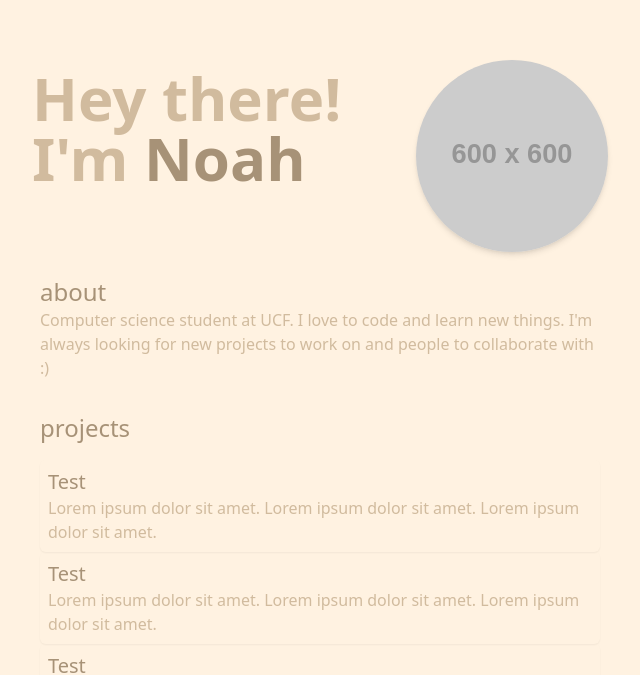
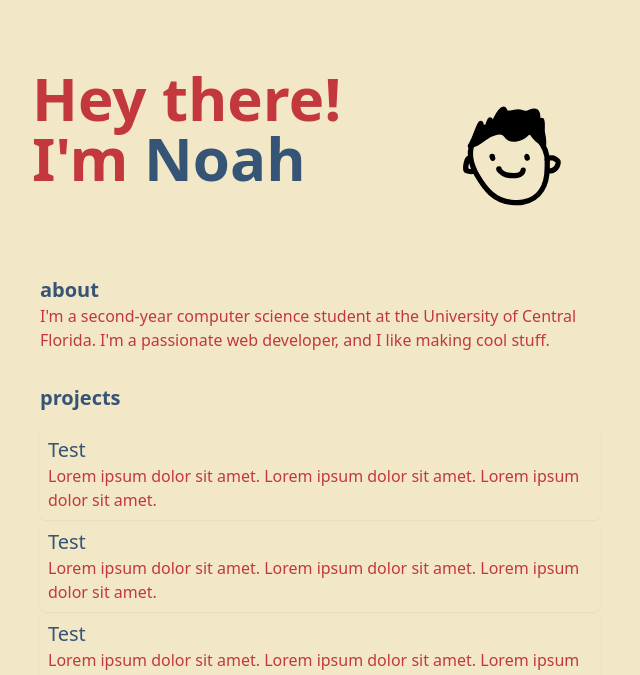
Before and after one commit to noahgerard/portfolio, a SvelteKit app: page / in a window 1280 px wide. Shown: the part 135-810 px from the top of the page, without its empty margins (320-960 px from the left). Built offline with nearby package versions, Linux system fonts and the light colour scheme; some icons are missing.

Commit message:
Greetings

```diff
--- a/src/routes/+page.svelte
+++ b/src/routes/+page.svelte
@@ -2,6 +2,7 @@
 	import Iconlink from "../components/iconlink/page.svelte";
 	import Project from "../components/project/page.svelte";
 
+	import headshot from '$lib/assets/images/mascot.svg';
 </script>
 <div class="flex-col flex h-full mx-auto max-w-xl gap-4 text-secondary">
 	<div class="mt-[20%] flex flex-row w-full h-fit">
@@ -19,19 +20,19 @@
 
 		</div>
 		<div class="ml-auto">
-			<img src="https://placehold.co/600x600" alt="Headshot" class="rounded-full size-32 sm:size-48 shadow-md" />
+			<img src={headshot} alt="Headshot" class="rounded-full size-32 sm:size-48" />
 		</div>
 	</div>
 
 	<div class="p-2 text-primary">
-		<p class="text-2xl">about</p>
+		<p class="text-xl font-semibold">about</p>
 		<p class="text-secondary">
-			{"Computer science student at UCF. I love to code and learn new things. I'm always looking for new projects to work on and people to collaborate with :)"}
+			{"I'm a second-year computer science student at the University of Central Florida. I'm a passionate web developer, and I like making cool stuff."}
 		</p>
 	</div>
 
 	<div class="p-2 text-primary">
-		<p class="text-2xl">projects</p>
+		<p class="text-xl font-semibold">projects</p>
 		<div class="my-4">
 			<Project name="Test" description="Lorem ipsum dolor sit amet. Lorem ipsum dolor sit amet. Lorem ipsum dolor sit amet." github={null} />
 			<Project name="Test" description="Lorem ipsum dolor sit amet. Lorem ipsum dolor sit amet. Lorem ipsum dolor sit amet." github={null} />
--- a/tailwind.config.js
+++ b/tailwind.config.js
@@ -4,10 +4,10 @@ export default {
   theme: {
     extend: {
       colors: {
-        primary: '#A79277',
-        secondary: '#D1BB9E',
-        light: '#EAD8C0',
-        lightest: '#FFF2E1',
+        primary: '#365475',
+        secondary: '#c2383d',
+        light: '#333f4f',
+        lightest: '#f2e8c7',
       }
     },
   },
```
Also changed, not shown: src/lib/assets/images/mascot.svg (added).
